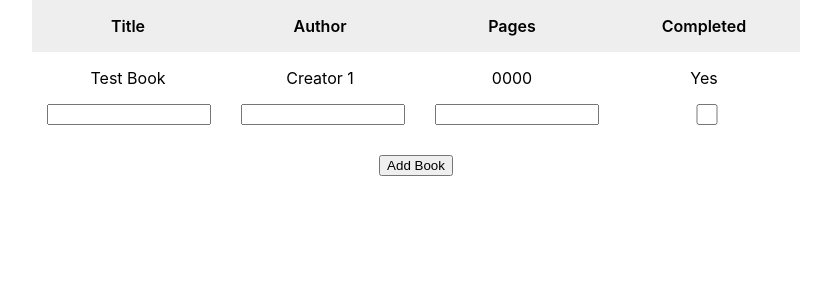
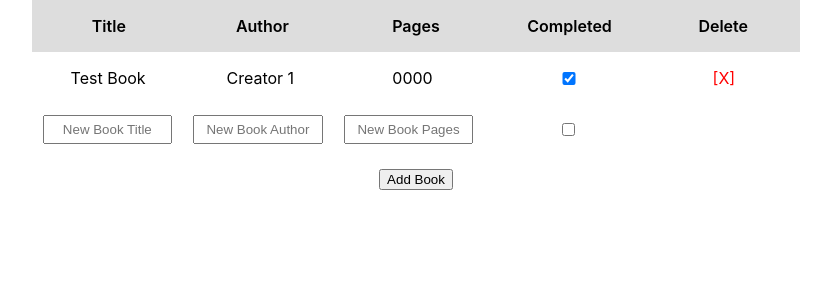
Before and after one commit to CourtneeM/TOP-library-react, a React (Create React App) app: page / in a window 1280 px wide. Shown: the top 300 px of the page, without its empty margins (224-1055 px from the left). Built offline with nearby package versions, Linux system fonts and the light colour scheme.

Commit message:
Add delete button and improve new book form styling

```diff
--- a/src/components/Book.js
+++ b/src/components/Book.js
@@ -8,7 +8,8 @@ class Book extends Component {
         <p>Test Book</p>
         <p>Creator 1</p>
         <p>0000</p>
-        <p>Yes</p>
+        <input type="checkbox" checked />
+        <p style={{color: 'red', cursor: 'pointer'}}>[X]</p>
       </div>
     )
   }
--- a/src/components/Bookshelf.js
+++ b/src/components/Bookshelf.js
@@ -12,8 +12,11 @@ class Bookshelf extends Component {
           <p>Author</p>
           <p>Pages</p>
           <p>Completed</p>
+          <p>Delete</p>
         </div>
-        <Book />
+        <div className="books-container">
+          <Book />
+        </div>
         <NewBookForm />
       </div>
     )
--- a/src/components/NewBookForm.js
+++ b/src/components/NewBookForm.js
@@ -2,16 +2,22 @@ import React, {Component} from 'react';
 import '../style/NewBookForm.css';
 
 class NewBookForm extends Component {
+
+  handleAddBookBtn() {
+    console.log('yo');
+  }
+
   render() {
     return (
       <div className="new-book-form">
         <div>
-          <input type="text" />
-          <input type="text" />
-          <input type="text" />
+          <input type="text" placeholder="New Book Title" />
+          <input type="text" placeholder="New Book Author" />
+          <input type="text" placeholder="New Book Pages" />
           <input type="checkbox" />
+          <p></p>
         </div>
-        <button>Add Book</button>
+        <button onClick={ this.handleAddBookBtn }>Add Book</button>
       </div>
     )
   }
--- a/src/style/Book.css
+++ b/src/style/Book.css
@@ -1,15 +1,16 @@
 .book {
   display: flex;
   justify-content: center;
+  align-items: center;
   width: 60%;
   margin: 0 auto;
 }
 
-.book:nth-child(odd) {
-  background-color: #eee;
+.book:nth-child(even) {
+  background-color: #ddd;
 }
 
-.book p {
+.book > * {
   width: 100%;
   text-align: center;
 }
--- a/src/style/Bookshelf.css
+++ b/src/style/Bookshelf.css
@@ -3,7 +3,7 @@
   justify-content: center;
   width: 60%;
   margin: 0 auto;
-  background-color: #eee;
+  background-color: #ddd;
 }
 
 .bookshelf p {
--- a/src/style/NewBookForm.css
+++ b/src/style/NewBookForm.css
@@ -1,17 +1,24 @@
-.new-book-form div {
-  display: flex;
-  justify-content: center;
-  width: 60%;
-  margin: 0 auto 30px;
-}
-
-.new-book-form div input {
-  width: 100%;
-  margin: 0 15px;
-}
-
 .new-book-form {
   display: flex;
   flex-direction: column;
   align-items: center;
 }
+
+.new-book-form div {
+  display: flex;
+  justify-content: center;
+  align-items: center;
+  width: 60%;
+  margin: 0 auto 15px;
+}
+
+.new-book-form div > * {
+  width: 100%;
+  margin: 10.5px;
+  padding: 5px 0;
+  text-align: center;
+}
+
+.new-book-form div input:nth-child(4) {
+  margin: 15px 22px;
+}
```
